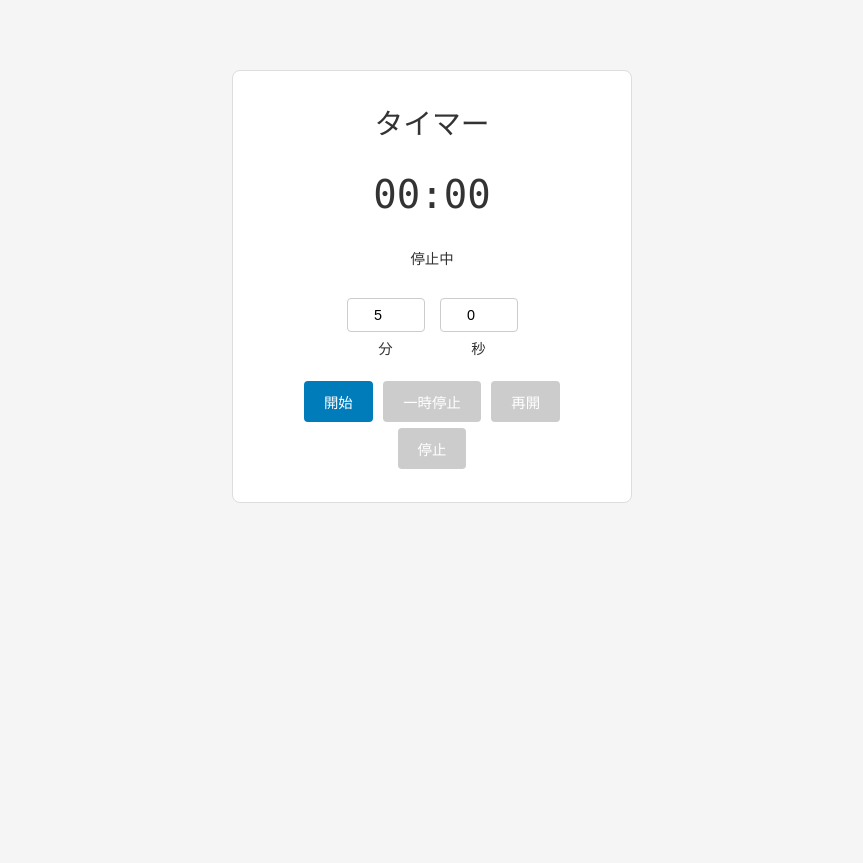
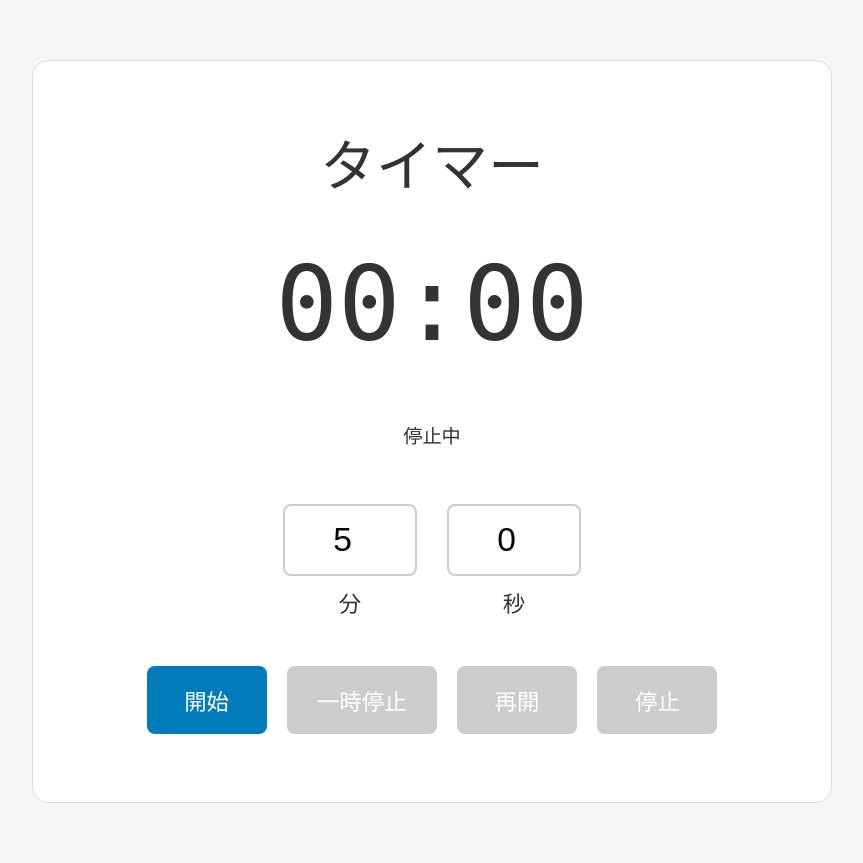
Before and after one commit to Accord33/SyncTimer, a Flask app: page / in a window 1280 px wide. Shown: the whole page, without its empty margins (208-1071 px from the left). Before the commit the page ends 503 px from the top, so only its background shows below. Run offline with Flask 3, Linux system fonts and the light colour scheme; some libraries are stand-ins or nearby versions.

Commit message:
スタイルの改善とレイアウトの調整を行いました

```diff
--- a/templates/index.html
+++ b/templates/index.html
@@ -14,9 +14,9 @@
     <style>
         body {
             font-family: Arial, sans-serif;
-            max-width: 400px;
-            margin: 50px auto;
-            padding: 20px;
+            max-width: 800px;
+            margin: 20px auto;
+            padding: 40px;
             background: #f5f5f5;
             color: #333;
         }
@@ -24,56 +24,58 @@
         .container {
             background: white;
             border: 1px solid #ddd;
-            border-radius: 8px;
-            padding: 30px;
+            border-radius: 16px;
+            padding: 60px;
             text-align: center;
         }
 
         h1 {
-            margin: 0 0 30px 0;
-            font-size: 1.8em;
+            margin: 0 0 50px 0;
+            font-size: 3.5em;
             font-weight: normal;
         }
 
         .timer-display {
-            font-size: 3em;
+            font-size: 8em;
             font-family: monospace;
-            margin: 20px 0;
+            margin: 50px 0;
             color: #333;
+            line-height: 1;
         }
 
         .time-input {
             display: flex;
             justify-content: center;
-            gap: 15px;
-            margin: 20px 0;
+            gap: 30px;
+            margin: 40px 0;
         }
 
         .time-input input {
-            width: 60px;
-            padding: 8px;
-            border: 1px solid #ccc;
-            border-radius: 4px;
+            width: 100px;
+            padding: 15px;
+            border: 2px solid #ccc;
+            border-radius: 8px;
             text-align: center;
-            font-size: 1em;
+            font-size: 1.5em;
         }
 
         .time-input label {
             display: flex;
             flex-direction: column;
-            gap: 5px;
-            font-size: 0.9em;
+            gap: 10px;
+            font-size: 1.4em;
         }
 
         .button {
             background: #007cba;
             color: white;
             border: none;
-            padding: 10px 20px;
-            border-radius: 4px;
+            padding: 18px 30px;
+            border-radius: 8px;
             cursor: pointer;
-            margin: 3px;
-            font-size: 0.9em;
+            margin: 8px;
+            font-size: 1.4em;
+            min-width: 120px;
         }
 
         .button:hover:not(:disabled) {
@@ -86,9 +88,10 @@
         }
 
         .status {
-            margin: 15px 0;
-            padding: 10px;
-            font-size: 0.9em;
+            margin: 25px 0;
+            padding: 15px;
+            font-size: 1.2em;
+            border-radius: 8px;
         }
 
         .status.running {
```
